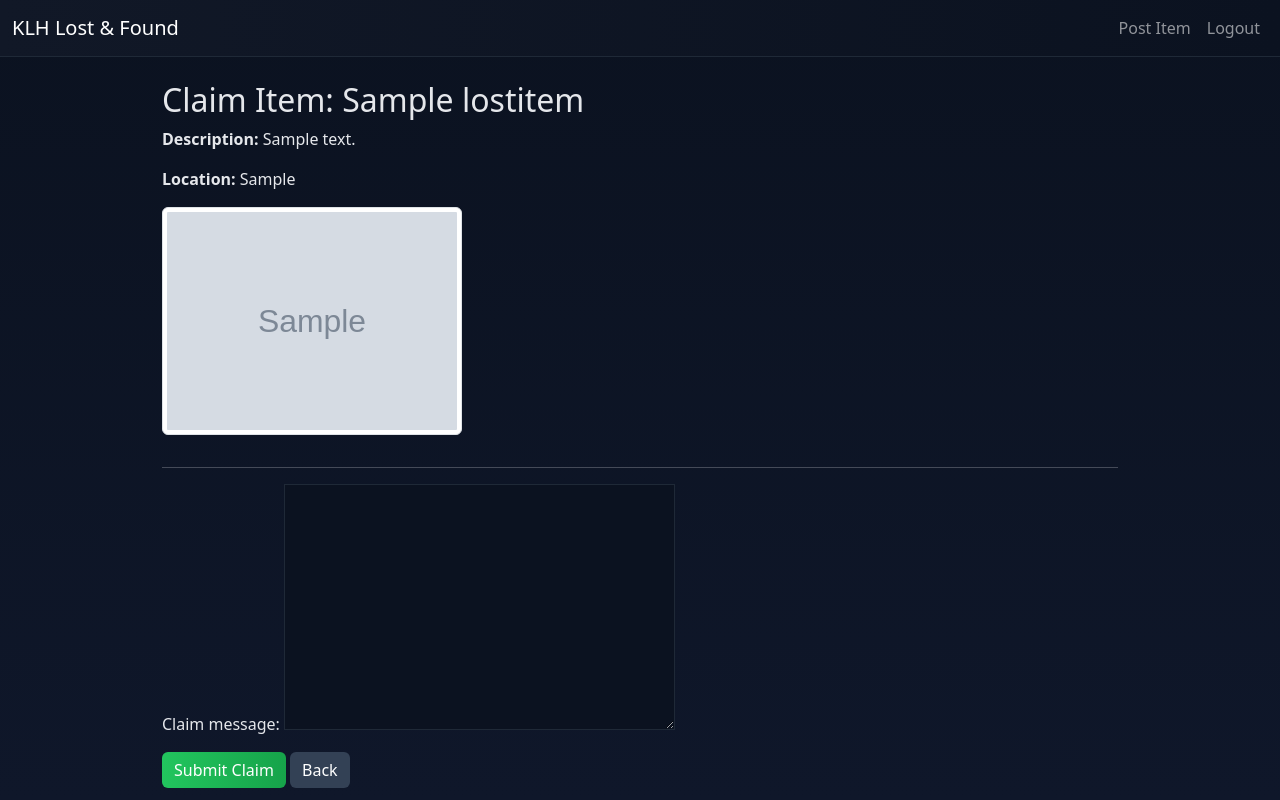
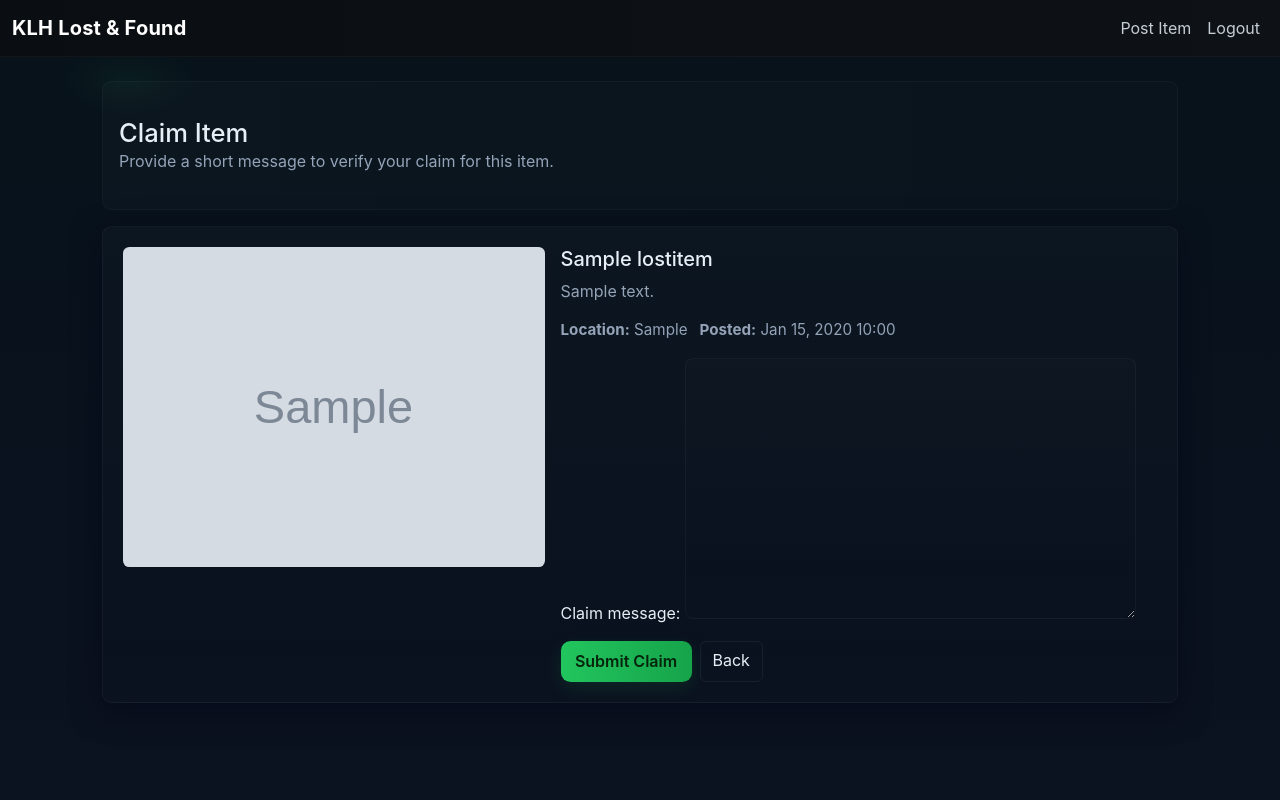
Before and after one commit to svaibhav-7/KLH_Lost-Found_Project, a Django app: page /claim/1/ in a window 1280 px wide. Run offline with Django 5.2, Linux system fonts and the light colour scheme; a user stored in the database is signed in; tables that the repository leaves empty hold one stand-in row (values such as "Sample post"); grey boxes marked "Sample" are stand-in pictures.

Commit message:
changed commit4

```diff
--- a/lostfound_project/lostfound_app/static/lostfound_app/style.css
+++ b/lostfound_project/lostfound_app/static/lostfound_app/style.css
@@ -1,14 +1,125 @@
-:root{--bg:#0f172a;--card:#111827;--muted:#94a3b8;--fg:#e5e7eb;--accent:#22c55e;--danger:#ef4444;}
-html,body{height:100%}
-body{background:linear-gradient(180deg,#0b1220,#0f172a);color:var(--fg);}
-.navbar{background:linear-gradient(90deg,#111827,#0b1220)!important;border-bottom:1px solid #1f2937}
-.container{max-width:980px}
-.card{background:linear-gradient(180deg,#0f172a,#0b1220);border:1px solid #1f2937;color:var(--fg);box-shadow:0 10px 30px rgba(0,0,0,.35)}
-.card img{border-radius:.5rem;border:1px solid #1f2937}
-.btn-primary{background:linear-gradient(90deg,#22c55e,#16a34a);border:0}
-.btn-success{background:linear-gradient(90deg,#22c55e,#16a34a);border:0}
-.btn-secondary{background:#334155;border:0}
-.badge.bg-secondary{background:#475569}
-.form-control, input, textarea, select{background:#0b1220!important;border:1px solid #1f2937!important;color:var(--fg)!important}
-.alert{border:1px solid #1f2937}
-.footer{color:var(--muted);border-top:1px solid #1f2937}
+:root{
+	--bg: #0b1220;
+	--bg-2: #07121a;
+	--card: #0f172a;
+	--muted: #94a3b8;
+	--fg: #e6eef6;
+	--accent: #22c55e;
+	--accent-2: #16a34a;
+	--danger: #ef4444;
+	--glass: rgba(255,255,255,0.03);
+	--glass-2: rgba(255,255,255,0.02);
+	--radius: 0.6rem;
+	--transition: 200ms cubic-bezier(.2,.9,.2,1);
+}
+
+/* Page base */
+html,body{height:100%;}
+body{
+	background: radial-gradient(1200px 600px at 10% 10%, rgba(34,197,94,0.06), transparent 6%),
+							linear-gradient(180deg,var(--bg-2), var(--bg));
+	color:var(--fg);
+	font-family: Inter, system-ui, -apple-system, "Segoe UI", Roboto, "Helvetica Neue", Arial;
+	-webkit-font-smoothing:antialiased;
+	-moz-osx-font-smoothing:grayscale;
+	line-height:1.5;
+	-webkit-text-size-adjust:100%;
+}
+
+/* Container sizing to match site layout */
+.container{max-width:1100px}
+
+/* Navbar */
+.navbar{
+	background: linear-gradient(90deg, rgba(6,10,15,0.85), rgba(10,14,20,0.85));
+	border-bottom:1px solid rgba(255,255,255,0.03);
+	backdrop-filter: blur(6px);
+}
+.navbar .navbar-brand{font-weight:700;letter-spacing:0.2px}
+.navbar .nav-link{color:rgba(230,238,246,0.85)}
+.navbar .nav-link:hover{color:var(--fg);text-decoration:underline}
+
+/* Hero / top content */
+.hero{
+	display:flex;align-items:center;gap:1.5rem;padding:2.25rem 1rem;margin-bottom:1.25rem;border-radius:var(--radius);
+	background:linear-gradient(90deg, rgba(255,255,255,0.02), rgba(255,255,255,0.01));
+	border:1px solid rgba(255,255,255,0.03);
+}
+.hero h1{margin:0;font-size:1.6rem}
+.hero p{color:var(--muted);margin-bottom:0}
+
+/* Cards */
+.card{
+	background: linear-gradient(180deg, rgba(255,255,255,0.02), transparent);
+	border: 1px solid rgba(255,255,255,0.04);
+	color:var(--fg);
+	box-shadow: 0 8px 30px rgba(2,6,23,0.6);
+	border-radius: var(--radius);
+	transition: transform var(--transition), box-shadow var(--transition);
+}
+.card:hover{transform:translateY(-6px);box-shadow:0 18px 50px rgba(2,6,23,0.7)}
+.card .card-body{padding:1.25rem}
+.card-img-top{border-radius:calc(var(--radius) - 0.2rem);width:100%;height:220px;object-fit:cover;display:block}
+.card-img-top.is-detail{height:320px}
+
+/* Grid for items */
+.items-grid{display:grid;grid-template-columns:repeat(auto-fit,minmax(260px,1fr));gap:1.25rem}
+
+/* Buttons */
+.btn-primary{
+	background: linear-gradient(90deg,var(--accent),var(--accent-2));
+	border: none;color:#05240b;font-weight:600;padding:.55rem .9rem;border-radius:.6rem;
+	box-shadow: 0 6px 18px rgba(34,197,94,0.12);
+}
+.btn-primary:hover{transform:translateY(-2px);box-shadow:0 12px 30px rgba(34,197,94,0.16)}
+.btn-outline-light{border-color:rgba(255,255,255,0.06);color:var(--fg)}
+
+/* Badges and labels */
+.badge{
+	background: rgba(255,255,255,0.03);
+	color:var(--fg);
+	border:1px solid rgba(255,255,255,0.04);
+}
+
+/* Forms */
+.form-control, input, textarea, select{
+	background: linear-gradient(180deg, rgba(255,255,255,0.01), transparent) !important;
+	border:1px solid rgba(255,255,255,0.04) !important;
+	color:var(--fg) !important;
+	padding:.6rem .75rem;height:auto;border-radius:.5rem;box-shadow:none;
+}
+.form-control:focus{border-color:rgba(34,197,94,0.85);box-shadow:0 6px 18px rgba(34,197,94,0.06);outline:0}
+.form-label{color:var(--fg);font-weight:600}
+
+/* Alerts */
+.alert{border:1px solid rgba(255,255,255,0.04);background:linear-gradient(180deg, rgba(255,255,255,0.015), transparent);color:var(--fg)}
+
+/* Item detail layout */
+.item-meta{display:flex;flex-wrap:wrap;gap:.5rem .75rem;color:var(--muted);font-size:.95rem}
+
+/* Image gallery */
+.gallery{display:flex;gap:.5rem;flex-wrap:wrap}
+.gallery img{height:88px;object-fit:cover;border-radius:.5rem;border:1px solid rgba(255,255,255,0.04)}
+
+/* Footer */
+.footer{color:var(--muted);border-top:1px solid rgba(255,255,255,0.03);padding:1.25rem 0;margin-top:2rem}
+
+/* Responsive helpers */
+@media (max-width:768px){
+	.hero{flex-direction:column;align-items:flex-start}
+	.navbar .navbar-collapse{background:transparent}
+}
+
+/* Tiny animations */
+.fade-up{opacity:0;transform:translateY(6px);transition:opacity var(--transition),transform var(--transition)}
+.fade-up.visible{opacity:1;transform:none}
+
+/* Utility helpers */
+.muted{color:var(--muted)}
+.text-accent{color:var(--accent);font-weight:700}
+
+/* Accessibility improvements */
+a:focus{outline:2px dashed rgba(34,197,94,0.22);outline-offset:3px}
+
+/* Keep a small, simple print stylesheet */
+@media print{body{color:#000;background:#fff} .navbar, .btn{display:none}}
--- a/lostfound_project/lostfound_app/templates/base.html
+++ b/lostfound_project/lostfound_app/templates/base.html
@@ -18,7 +18,8 @@
             <li class="nav-item"><a class="nav-link" href="{% url 'post_item' %}">Post Item</a></li>
             <li class="nav-item"><a class="nav-link" href="/accounts/logout/">Logout</a></li>
           {% else %}
-            <li class="nav-item"><a class="nav-link" href="/accounts/google/login/">Login with Google</a></li>
+            <li class="nav-item"><a class="nav-link" href="{% url 'login' %}">Login</a></li>
+            <li class="nav-item"><a class="nav-link" href="{% url 'signup' %}">Sign up</a></li>
           {% endif %}
         </ul>
       </div>
--- a/lostfound_project/lostfound_app/templates/claim_item.html
+++ b/lostfound_project/lostfound_app/templates/claim_item.html
@@ -1,16 +1,38 @@
 {% extends 'base.html' %}
 {% block content %}
-<h2>Claim Item: {{ item.title }}</h2>
-<p><b>Description:</b> {{ item.description }}</p>
-<p><b>Location:</b> {{ item.location }}</p>
-{% if item.image %}
-  <img src="{{ item.image.url }}" class="img-thumbnail mb-3" style="max-width:300px;"/>
-{% endif %}
-<hr>
-<form method="post" class="mt-3">
-  {% csrf_token %}
-  {{ form.as_p }}
-  <button type="submit" class="btn btn-success">Submit Claim</button>
-  <a class="btn btn-secondary" href="{% url 'home' %}">Back</a>
-</form>
+<div class="hero fade-up visible mb-3">
+  <div>
+    <h1>Claim Item</h1>
+    <p class="muted">Provide a short message to verify your claim for this item.</p>
+  </div>
+</div>
+
+<div class="card">
+  <div class="card-body">
+    <div class="row g-3">
+      <div class="col-md-5">
+        {% if item.image %}
+          <img src="{{ item.image.url }}" class="card-img-top is-detail mb-2" alt="{{ item.title }}"/>
+        {% endif %}
+      </div>
+      <div class="col-md-7">
+        <h5 class="mb-2">{{ item.title }}</h5>
+        <p class="muted">{{ item.description }}</p>
+        <div class="item-meta mb-3">
+          <span><strong>Location:</strong> {{ item.location }}</span>
+          <span><strong>Posted:</strong> {{ item.date_posted|date:'M d, Y H:i' }}</span>
+        </div>
+
+        <form method="post" class="mt-2">
+          {% csrf_token %}
+          {{ form.as_p }}
+          <div class="mt-3 d-flex gap-2">
+            <button type="submit" class="btn btn-primary">Submit Claim</button>
+            <a class="btn btn-outline-light" href="{% url 'home' %}">Back</a>
+          </div>
+        </form>
+      </div>
+    </div>
+  </div>
+</div>
 {% endblock %}
--- a/lostfound_project/lostfound_app/urls.py
+++ b/lostfound_project/lostfound_app/urls.py
@@ -6,4 +6,6 @@ urlpatterns = [
     path('', views.home, name='home'),
     path('post/', views.post_item, name='post_item'),
     path('claim/<int:pk>/', views.claim_item, name='claim_item'),
+    path('login/', views.login_view, name='login'),
+    path('signup/', views.signup_view, name='signup'),
 ]
--- a/lostfound_project/lostfound_app/views.py
+++ b/lostfound_project/lostfound_app/views.py
@@ -1,3 +1,4 @@
+
 from django.shortcuts import render
 
 # Create your views here.
@@ -21,6 +22,8 @@ from django.shortcuts import render, redirect, get_object_or_404
 from .models import LostItem
 from .forms import LostItemForm, ClaimForm
 from django.contrib.auth.decorators import login_required
+from django.contrib.auth.forms import AuthenticationForm, UserCreationForm
+from django.contrib.auth import login as auth_login, authenticate
 
 def home(request):
     items = LostItem.objects.all().order_by('-date_posted')
@@ -55,3 +58,38 @@ def claim_item(request, pk):
     else:
         form = ClaimForm()
     return render(request, 'claim_item.html', {'form': form, 'item': item})
+
+
+# Explicit login view
+def login_view(request):
+    if request.user.is_authenticated:
+        return redirect('home')
+    # If ?google=1, redirect to allauth Google login
+    if request.GET.get('google') == '1':
+        return redirect('/accounts/google/login/')
+    if request.method == 'POST':
+        form = AuthenticationForm(request, data=request.POST)
+        if form.is_valid():
+            user = form.get_user()
+            auth_login(request, user)
+            return redirect('home')
+    else:
+        form = AuthenticationForm()
+    return render(request, 'login.html', {'form': form})
+
+# Explicit signup view
+def signup_view(request):
+    if request.user.is_authenticated:
+        return redirect('home')
+    # If ?google=1, redirect to allauth Google signup
+    if request.GET.get('google') == '1':
+        return redirect('/accounts/google/login/')
+    if request.method == 'POST':
+        form = UserCreationForm(request.POST)
+        if form.is_valid():
+            user = form.save()
+            auth_login(request, user)
+            return redirect('home')
+    else:
+        form = UserCreationForm()
+    return render(request, 'signup.html', {'form': form})
--- a/lostfound_project/lostfound_project/settings.py
+++ b/lostfound_project/lostfound_project/settings.py
@@ -84,6 +84,8 @@ SITE_ID = 1
 LOGIN_REDIRECT_URL = '/'
 LOGOUT_REDIRECT_URL = '/'
 SOCIALACCOUNT_ADAPTER = 'lostfound_app.adapters.KLHSocialAccountAdapter'
+ACCOUNT_LOGOUT_REDIRECT_URL = '/'
+ACCOUNT_SIGNUP_REDIRECT_URL = '/'
 
 
 MIDDLEWARE = [
```
Also changed, not shown: lostfound_project/lostfound_app/templates/account/login.html (added, +31 -0 lines), lostfound_project/lostfound_app/templates/account/signup.html (added, +33 -0 lines), lostfound_project/lostfound_app/templates/home.html (+27 -9 lines), lostfound_project/lostfound_app/templates/login.html (added, +18 -0 lines), lostfound_project/lostfound_app/templates/post_item.html (+19 -7 lines), lostfound_project/lostfound_app/templates/signup.html (added, +18 -0 lines).
